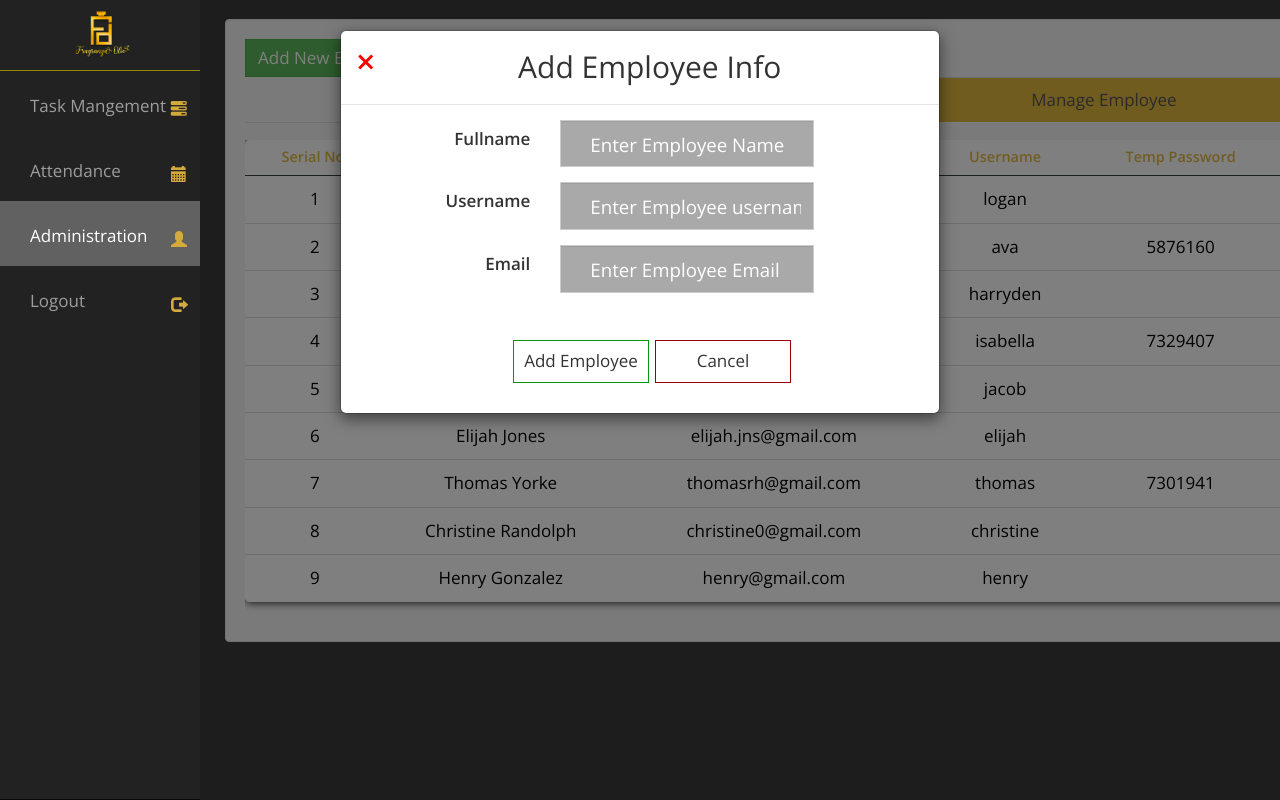
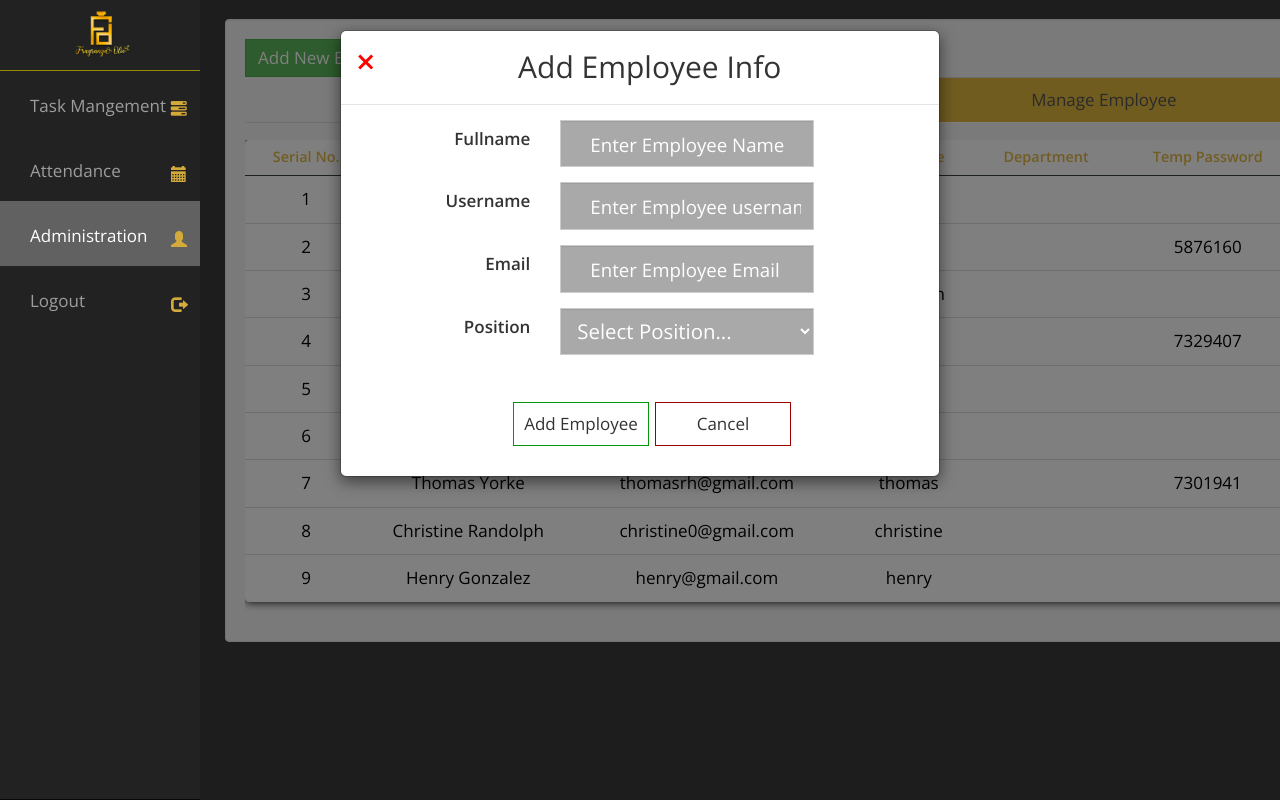
Before and after one commit to PseuMoya/PCM-Task-Planner, a PHP site: page /admin-manage-user.php in a window 1280 px wide, after a click on "Add New Employee"; the page is wider, and only the part inside the window is pictured. Run offline with PHP 8.4, Linux system fonts and the light colour scheme; a user stored in the database is signed in; data comes from the database, SQL or seed files in the repository; data that the repository does not hold is empty.

Commit message:
updated code (department added)

```diff
--- a/admin-manage-user.php
+++ b/admin-manage-user.php
@@ -39,7 +39,11 @@ if(isset($_POST['add_new_employee'])){
   $error = $obj_admin->add_new_user($_POST);
 }
 
+
+
 ?>
+
+
 
 
 
@@ -82,6 +86,20 @@ if(isset($_POST['add_new_employee'])){
                       <input type="email" placeholder="Enter Employee Email" name="em_email" class="form-control input-custom" required>
                     </div>
                   </div>
+
+                  <div class="form-group">
+                      <label class="control-label col-sm-4">Position</label>
+                      <div class="col-sm-6">
+                          <select name="position" class="form-control input-custom" required>
+                              <option value="">Select Position...</option>
+                              <option value="IT Department">IT Department</option>
+                              <option value="Marketing">Marketing</option>
+                              <option value="Admin">Admin</option>
+                          </select>
+                      </div>
+                  </div>
+
+
 
 
 
@@ -139,6 +157,7 @@ if(isset($_POST['add_new_employee'])){
                   <th>Fullname</th>
                   <th>Email</th>
                   <th>Username</th>
+                  <th>Department</th>
                   <th>Temp Password</th>
                   <th>Details</th>
                 </tr>
@@ -160,6 +179,7 @@ if(isset($_POST['add_new_employee'])){
                   <td><?php echo $row['fullname']; ?></td>
                   <td><?php echo $row['email']; ?></td>
                   <td><?php echo $row['username']; ?></td>
+                  <td><?php echo $row['position'];?></td>
                   <td><?php echo $row['temp_password']; ?></td>
 
                   <td><a title="Update Employee" href="update-employee.php?admin_id=<?php echo $row['user_id']; ?>"><span class="glyphicon glyphicon-edit"></span></a>&nbsp;&nbsp;<a title="Delete" href="?delete_user=delete_user&admin_id=<?php echo $row['user_id']; ?>" onclick=" return check_delete();"><span class="glyphicon glyphicon-trash"></span></a></td>
--- a/classes/admin_class.php
+++ b/classes/admin_class.php
@@ -10,7 +10,7 @@ class Admin_Class
         $host_name='localhost';
 		$user_name='root';
 		$password='';
-		$db_name='taskplanner';
+		$db_name='etmsh';
 
 		try{
 			$connection=new PDO("mysql:host={$host_name}; dbname={$db_name}", $user_name,  $password);
@@ -143,6 +143,7 @@ class Admin_Class
 			$sqlEmail = "SELECT email FROM tbl_admin WHERE email = '$user_email' ";
 			$query_result_for_email = $this->manage_all_info($sqlEmail);
 			$total_email = $query_result_for_email->rowCount();
+			$user_position = $this->test_form_input_data($data['position']);
 
 			$sqlUsername = "SELECT username FROM tbl_admin WHERE username = '$user_username' ";
 			$query_result_for_username = $this->manage_all_info($sqlUsername);
@@ -161,14 +162,15 @@ class Admin_Class
             	return $message;
 
 			}else{
-				$add_user = $this->db->prepare("INSERT INTO tbl_admin (fullname, username, email, password, temp_password, user_role) VALUES (:x, :y, :z, :a, :b, :c) ");
-
+				$add_user = $this->db->prepare("INSERT INTO tbl_admin (fullname, username, email, password, temp_password, user_role, position) VALUES (:x, :y, :z, :a, :b, :c, :d) ");
 				$add_user->bindparam(':x', $user_fullname);
 				$add_user->bindparam(':y', $user_username);
 				$add_user->bindparam(':z', $user_email);
 				$add_user->bindparam(':a', $user_password);
 				$add_user->bindparam(':b', $temp_password);
 				$add_user->bindparam(':c', $user_role);
+				$add_user->bindparam(':d', $user_position);
+
 
 				$add_user->execute();
 			}
@@ -186,12 +188,15 @@ class Admin_Class
 		$user_fullname  = $this->test_form_input_data($data['em_fullname']);
 		$user_username = $this->test_form_input_data($data['em_username']);
 		$user_email = $this->test_form_input_data($data['em_email']);
+		$user_position = $this->test_form_input_data($data['position']); // Add this line
+
 		try{
-			$update_user = $this->db->prepare("UPDATE tbl_admin SET fullname = :x, username = :y, email = :z WHERE user_id = :id ");
+			$update_user = $this->db->prepare("UPDATE tbl_admin SET fullname = :x, username = :y, email = :z, position = :p WHERE user_id = :id "); // Modify this line
 
 			$update_user->bindparam(':x', $user_fullname);
 			$update_user->bindparam(':y', $user_username);
 			$update_user->bindparam(':z', $user_email);
+			$update_user->bindparam(':p', $user_position); // Add this line
 			$update_user->bindparam(':id', $id);
 
 			$update_user->execute();
--- a/include/sidebar.php
+++ b/include/sidebar.php
@@ -80,7 +80,7 @@
     <?php
      }else if($user_role == 2){
 
-      ?>
+    ?>
           <!-- Collect the nav links, forms, and other content for toggling -->
     <div class="collapse navbar-collapse" id="bs-sidebar-navbar-collapse-1">
       <ul class="nav navbar-nav navbar-nav-custom">
```
Also changed, not shown: DATABASE FILE/01 LOGIN DETAILS & PROJECT INFO.txt (+5 -4 lines), update-employee.php (+12 -0 lines).
